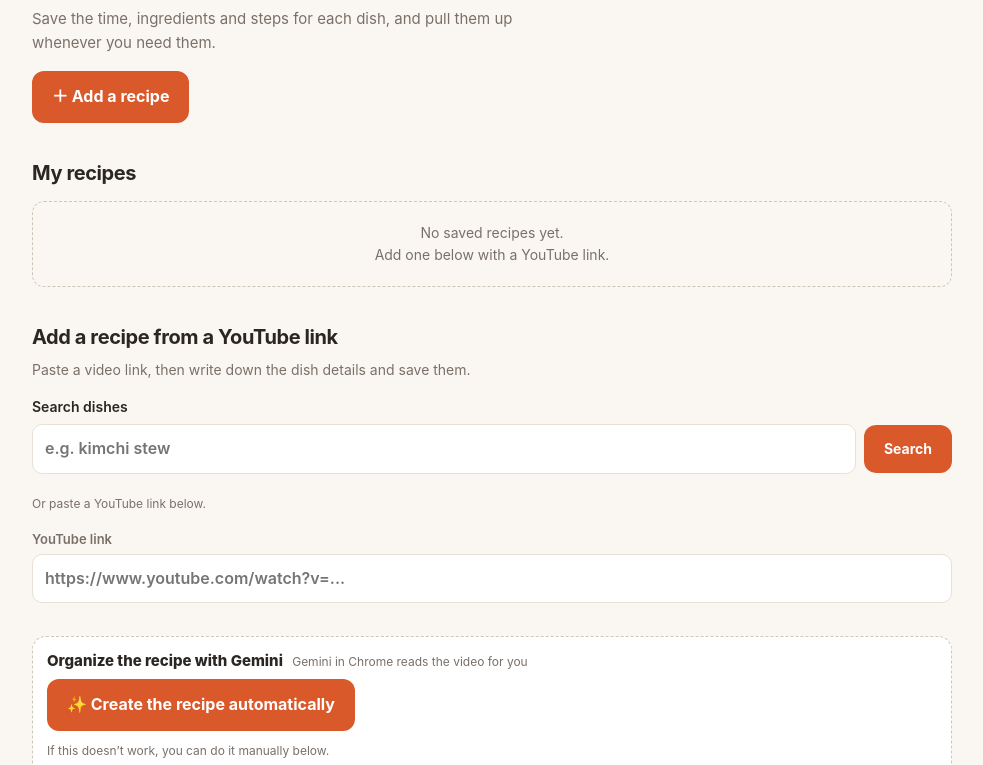
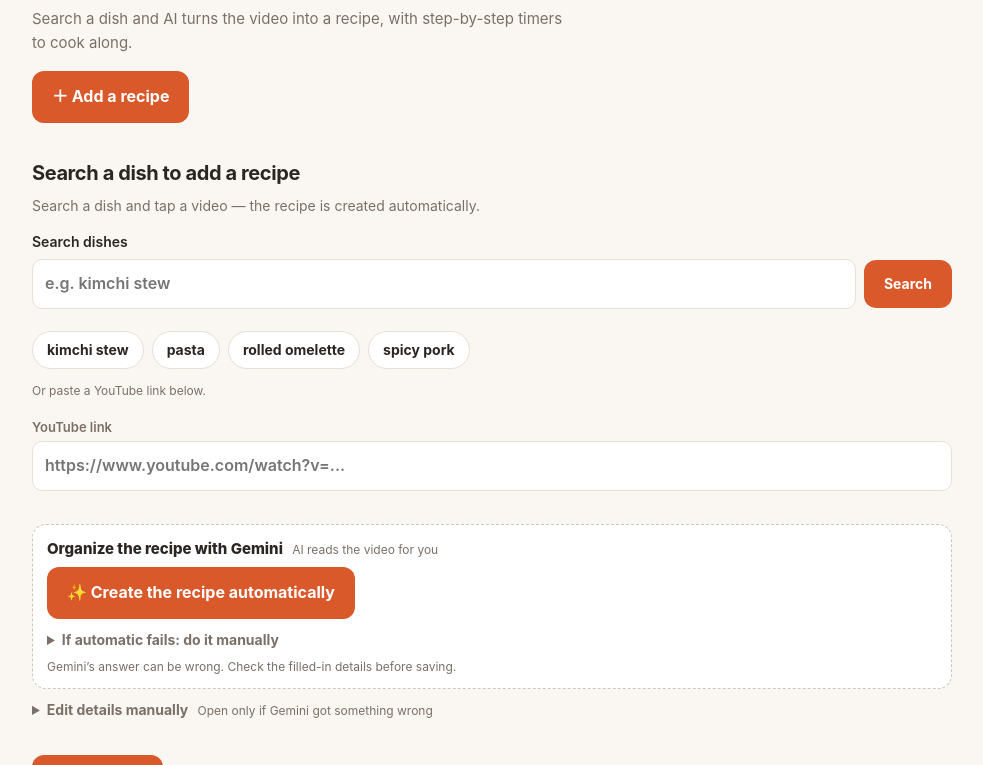
Before and after one commit to effficient-serve/cooking-recipe, a website: page index.html in a window 1280 px wide. Shown: the part 173-938 px from the top of the page, without its empty margins (148-1131 px from the left). Drawn offline with Linux system fonts and the light colour scheme.

Commit message:
UX: search-first layout, fold manual Gemini steps, example chips, updated copy
Co-Authored-By: Claude Sonnet 5.5 <noreply@anthropic.com>
Claude-Session: https://claude.ai/code/session_01DVwdDGC4SrFd3j29iGAA9M

```diff
--- a/index.html
+++ b/index.html
@@ -56,6 +56,11 @@
   .srch{margin:0 0 16px}
   .srch .row{display:flex;gap:8px}
   .srch input{flex:1;min-width:0;font:inherit;font-size:16px;border:1px solid var(--line);border-radius:10px;padding:11px 12px;background:#fff;color:var(--ink)}
+  .qchips{display:flex;flex-wrap:wrap;gap:8px;margin-top:10px}
+  .qchip{font:inherit;font-size:14px;font-weight:700;border:1px solid var(--line);background:#fff;color:var(--ink);border-radius:999px;padding:7px 14px;cursor:pointer}
+  .qchip:active{background:var(--accent-soft)}
+  details.mg{margin-top:6px}
+  details.mg>summary{cursor:pointer;font-size:14px;font-weight:700;color:var(--muted)}
   .srch input:focus{outline:2px solid var(--accent);border-color:transparent}
   .srch label{display:block;font-size:14px;font-weight:600}
   .sres{display:grid;grid-template-columns:repeat(auto-fill,minmax(150px,1fr));gap:10px;margin-top:12px}
@@ -200,8 +205,8 @@
     <div class="cta"><button class="btn" type="button" id="gotoadd" data-i18n="gotoadd">＋ 레시피 추가하기</button></div>
   </section>
 
-  <h2 class="sec" data-i18n="myRecipes">내 레시피</h2>
-  <div class="list" id="list"></div>
+  <div id="mine"><h2 class="sec" data-i18n="myRecipes">내 레시피</h2>
+  <div class="list" id="list"></div></div>
 
   <section id="add" aria-label="레시피 추가" data-i18n-aria="addAria">
     <h2 class="sec" id="addtitle">유튜브 주소로 레시피 추가</h2>
@@ -216,7 +221,8 @@
       </label>
       <div class="hint" id="sres-msg" role="status" style="margin-top:6px"></div>
       <div class="sres" id="sres"></div>
-      <div class="hint" style="margin-top:8px" data-i18n="searchOr">또는 아래에 유튜브 주소를 직접 붙여 넣어도 돼요.</div>
+      <div class="qchips" id="qchips"></div>
+      <div class="hint" style="margin-top:12px" data-i18n="searchOr">또는 아래에 유튜브 주소를 직접 붙여 넣어도 돼요.</div>
     </div>
 
     <form class="form" id="form" novalidate>
@@ -235,8 +241,8 @@
           <button type="button" class="btn" id="autogen" data-i18n="autoGen">✨ 자동으로 레시피 만들기</button>
           <span class="hint" id="autores" role="status"></span>
         </div>
-        <div class="hint" style="margin-bottom:8px" data-i18n="autoOr">자동이 안 되면 아래 방법으로 직접 할 수 있어요.</div>
-        <ol class="gem-s">
+        <details class="mg" id="gemdetails"><summary><span data-i18n="autoOr">자동이 안 되면 직접 하는 방법</span></summary>
+        <ol class="gem-s" style="margin-top:10px">
           <li><span data-i18n-html="gemS1">아래 버튼을 누르면 <b>Gemini에게 물어볼 문장이 복사되고</b>, Gemini가 새 탭으로 열려요.</span>
             <div class="row" style="margin-top:6px">
               <a class="btn" id="opengem" href="https://gemini.google.com/app" target="_blank" rel="noopener" style="text-decoration:none;display:inline-block" data-i18n="openGem">Gemini 열기 + 문장 복사</a>
@@ -252,6 +258,7 @@
           </li>
         </ol>
         <details><summary data-i18n="viewPrompt">복사되는 문장 보기</summary><pre id="promptview"></pre></details>
+        </details>
         <p class="hint" style="margin-top:6px" data-i18n="gemWarn">Gemini의 답이 틀릴 수 있어요. 채워진 내용을 확인한 뒤 저장해 주세요.</p>
       </div>
 
@@ -319,13 +326,13 @@
       title:'내 레시피 노트',
       logo:'내 <span>레시피</span> 노트',
       h1:'자주 해먹는 요리,<br>이제 <em>한 번의 클릭</em>으로.',
-      lead:'요리별로 시간과 재료, 만드는 법을 기록해 두고 필요할 때 바로 꺼내 보세요.',
+      lead:'요리를 검색하면 AI가 영상에서 레시피를 정리해 주고, 단계별 타이머로 따라 만들 수 있어요.',
       gotoadd:'＋ 레시피 추가하기', myRecipes:'내 레시피', addAria:'레시피 추가',
-      addTitle:'유튜브 주소로 레시피 추가', editTitle:'레시피 수정',
-      sub:'영상 주소를 붙여 넣고, 요리 정보를 적어 저장해 두세요.',
+      addTitle:'요리 검색해서 레시피 추가', editTitle:'레시피 수정',
+      sub:'요리 이름을 검색해 영상을 누르면 레시피가 자동으로 만들어져요.',
       urlLabel:'유튜브 주소', pickTitle:'대표 이미지 고르기', pickSub:'완성된 요리가 나오는 장면을 눌러 보세요',
       pickMq:'영상 대표 썸네일', pick1:'앞부분 장면', pick2:'중간 장면', pick3:'뒷부분 장면',
-      gemTitle:'Gemini로 레시피 정리하기', gemHint:'영상 내용은 크롬의 Gemini가 읽어 줘요',
+      gemTitle:'Gemini로 레시피 정리하기', gemHint:'AI가 영상을 읽어 줘요',
       gemS1:'아래 버튼을 누르면 <b>Gemini에게 물어볼 문장이 복사되고</b>, Gemini가 새 탭으로 열려요.',
       openGem:'Gemini 열기 + 문장 복사', copyOnly:'문장만 복사',
       gemS1h:'위의 유튜브 주소를 먼저 넣으면 영상 주소도 문장에 함께 들어가요.',
@@ -338,10 +345,10 @@
       ingsLabel:'재료 (쉼표로 구분)', stepsLabel:"만드는 법 (한 줄에 한 단계, 팁은 '팁:'으로 시작)",
       stepsHint:'단계에 "50분간"처럼 시간이 하나 적혀 있으면 그 단계에 타이머가 붙어요.',
       save:'레시피 저장', saveEdit:'수정 저장', cancelEdit:'수정 취소', editing:'수정 중',
-      footer:'저장한 레시피는 이 기기의 이 브라우저에만 보관돼요. 영상 내용은 크롬의 Gemini에게 물어본 답을 붙여 넣는 방식으로 정리해요.',
+      footer:'저장한 레시피는 이 브라우저에 보관되고, 상단의 "드라이브 연결"을 켜면 내 구글 드라이브로 모든 기기에서 볼 수 있어요. 레시피는 AI(Gemini)가 정리하니 저장 전에 확인해 주세요.',
       cookAria:'요리 모드', close:'닫기', openYt:'유튜브에서 열기', prev:'◀ 이전', nextStep:'다음 단계 ▶', finish:'완료',
       done:'끝!', pause:'일시정지', resume:'다시 시작', whole:'전체', stepN:'{0}단계', prog:'{0} / {1} 단계',
-      empty:'아직 저장한 레시피가 없어요.<br>아래에서 유튜브 주소로 추가해 보세요.',
+      empty:'아직 저장한 레시피가 없어요.<br>위에서 요리를 검색해 첫 레시피를 만들어 보세요.',
       timer:'타이머', ingView:'재료 보기', stepsView:'만드는 법 보기', tipsView:'💡 팁 보기',
       noSteps:'만드는 법: 아직 적지 않았어요.', cookStart:'요리 시작', watch:'영상 보기', edit:'수정', del:'삭제', delConfirm:'정말 삭제?',
       videoTitle:'요리 영상', vidLab:'{0}단계 · {1}부터', vplay:'▶ 영상 {0}부터 보기',
@@ -366,7 +373,7 @@
       driveInfo:'구글 드라이브와 동기화 중 · 마지막 {0}', driveNow:'지금 동기화', driveOff:'연결 해제',
       driveOffConfirm:'연결을 해제할까요? 이 기기의 레시피는 그대로 남아요.',
       driveErrInfo:'동기화에 실패했어요. 인터넷을 확인하고 "지금 동기화"를 눌러 보세요.',
-      autoGen:'✨ 자동으로 레시피 만들기', autoOr:'자동이 안 되면 아래 방법으로 직접 할 수 있어요.',
+      autoGen:'✨ 자동으로 레시피 만들기', autoOr:'자동이 안 될 때: 직접 하는 방법', chipList:'김치찌개,파스타,계란말이,제육볶음',
       autoBusy:'영상을 분석하는 중이에요… (최대 1분)', autoNoUrl:'위 칸에 유튜브 영상 주소를 먼저 넣어 주세요.',
       autoDone:'자동으로 채웠어요. 아래에서 확인 후 저장해 주세요.',
       autoRate:'요청이 너무 많아요. 잠시 뒤에 다시 시도해 주세요.', autoQuota:'오늘 쓸 수 있는 무료 한도를 다 썼어요. 아래 직접 방법을 써 주세요.',
@@ -380,13 +387,13 @@
       title:'My Recipe Notes',
       logo:'My <span>Recipe</span> Notes',
       h1:'Your go-to dishes,<br>now <em>one click</em> away.',
-      lead:'Save the time, ingredients and steps for each dish, and pull them up whenever you need them.',
+      lead:'Search a dish and AI turns the video into a recipe, with step-by-step timers to cook along.',
       gotoadd:'＋ Add a recipe', myRecipes:'My recipes', addAria:'Add a recipe',
-      addTitle:'Add a recipe from a YouTube link', editTitle:'Edit recipe',
-      sub:'Paste a video link, then write down the dish details and save them.',
+      addTitle:'Search a dish to add a recipe', editTitle:'Edit recipe',
+      sub:'Search a dish and tap a video — the recipe is created automatically.',
       urlLabel:'YouTube link', pickTitle:'Choose a cover image', pickSub:'Tap a scene that shows the finished dish',
       pickMq:'Video thumbnail', pick1:'Early scene', pick2:'Middle scene', pick3:'Late scene',
-      gemTitle:'Organize the recipe with Gemini', gemHint:'Gemini in Chrome reads the video for you',
+      gemTitle:'Organize the recipe with Gemini', gemHint:'AI reads the video for you',
       gemS1:'Press the button below to <b>copy the prompt for Gemini</b> and open Gemini in a new tab.',
       openGem:'Open Gemini + copy prompt', copyOnly:'Copy prompt only',
       gemS1h:'Enter the YouTube link above first and the video link will be included in the prompt.',
@@ -399,10 +406,10 @@
       ingsLabel:'Ingredients (comma-separated)', stepsLabel:"Steps (one step per line; start tips with 'Tip:')",
       stepsHint:'If a step contains a single time like "for 50 minutes", a timer is added to that step.',
       save:'Save recipe', saveEdit:'Save changes', cancelEdit:'Cancel edit', editing:'Editing',
-      footer:'Saved recipes are kept only in this browser on this device. The video content is organized by pasting the answer you get from Gemini in Chrome.',
+      footer:'Recipes are stored in this browser; turn on "Connect Drive" at the top to see them on every device via your Google Drive. The AI (Gemini) writes the recipe, so please check it before saving.',
       cookAria:'Cook mode', close:'Close', openYt:'Open on YouTube', prev:'◀ Back', nextStep:'Next step ▶', finish:'Finish',
       done:'Done!', pause:'Pause', resume:'Resume', whole:'Total', stepN:'Step {0}', prog:'Step {0} / {1}',
-      empty:'No saved recipes yet.<br>Add one below with a YouTube link.',
+      empty:'No saved recipes yet.<br>Search a dish above to create your first one.',
       timer:'Timer', ingView:'Show ingredients', stepsView:'Show steps', tipsView:'💡 Show tips',
       noSteps:'Steps: not written yet.', cookStart:'Start cooking', watch:'Watch video', edit:'Edit', del:'Delete', delConfirm:'Really delete?',
       videoTitle:'Cooking video', vidLab:'Step {0} \u00b7 from {1}', vplay:'▶ Watch from {0}',
@@ -427,7 +434,7 @@
       driveInfo:'Synced with Google Drive \u00b7 last {0}', driveNow:'Sync now', driveOff:'Disconnect',
       driveOffConfirm:'Disconnect? The recipes on this device will stay.',
       driveErrInfo:'Sync failed. Check your connection and press "Sync now".',
-      autoGen:'✨ Create the recipe automatically', autoOr:'If this doesn\u2019t work, you can do it manually below.',
+      autoGen:'✨ Create the recipe automatically', autoOr:'If automatic fails: do it manually', chipList:'kimchi stew,pasta,rolled omelette,spicy pork',
       autoBusy:'Analyzing the video\u2026 (up to a minute)', autoNoUrl:'Please enter a YouTube video link in the field above first.',
       autoDone:'Filled in automatically. Check below, then save.',
       autoRate:'Too many requests. Please try again in a little while.', autoQuota:'The free daily quota has run out. Please use the manual method below.',
@@ -620,8 +627,17 @@
   }
 
   // ---------- 목록 ----------
+  function placeMine(){
+    var m = $('mine'), a = $('add'); if(!m || !a) return;
+    if(store.length){ if(m.nextElementSibling !== a) a.parentNode.insertBefore(m, a); }
+    else if(m.previousElementSibling !== a) a.parentNode.insertBefore(m, a.nextSibling);
+  }
+  function drawChips(){
+    var c = $('qchips'); c.innerHTML = '';
+    tr('chipList').split(',').forEach(function(w){ var b = document.createElement('button'); b.type='button'; b.className='qchip'; b.textContent = w; b.onclick = function(){ $('sq').value = w; $('sbtn').click(); }; c.appendChild(b); });
+  }
   function renderList(){
-    var L = $('list');
+    var L = $('list'); placeMine();
     if(!store.length){ L.innerHTML = '<div class="empty" style="grid-column:1/-1">'+tr('empty')+'</div>'; return; }
     L.innerHTML = store.map(function(r){
       var sp = splitSteps(r), times = sp.steps.map(stepSecs), hasStepTimer = times.some(Boolean), tot = totalSecs(r.time);
@@ -923,6 +939,7 @@
       } else {
         var e = (o.j && o.j.error) || '';
         res.textContent = e==='rate' ? tr('autoRate') : e==='quota' ? tr('autoQuota') : e==='video' ? tr('autoVideo') : e==='busy' ? tr('autoAiBusy') : e==='timeout' ? tr('autoTimeout') : tr('autoFail');
+        if(e!=='rate' && e!=='quota') $('gemdetails').open = true;
       }
     })
     .catch(function(){ res.textContent = tr('autoFail'); })
@@ -1058,7 +1075,7 @@
     $('addtitle').textContent = editUid ? tr('editTitle') : tr('addTitle');
     var v = $('url').value.trim(); $('err').textContent = (v && !ytId(v)) ? tr('badUrl') : '';
     $('copyres').textContent = ''; $('gemres').textContent = ''; $('saveerr').textContent = ''; $('autores').textContent = ''; $('sres-msg').textContent = ''; $('sres').innerHTML = '';
-    refreshPromptView(); renderPreview(); drawPick(); renderList(); renderBar();
+    refreshPromptView(); renderPreview(); drawPick(); renderList(); renderBar(); drawChips();
     if(!$('cook').hidden){
       renderCook();
       if(vidState && !$('ckvid').hidden) $('ckvidlab').textContent = tr('vidLab',vidState.i+1,fmtVt(vidState.sec));
```
